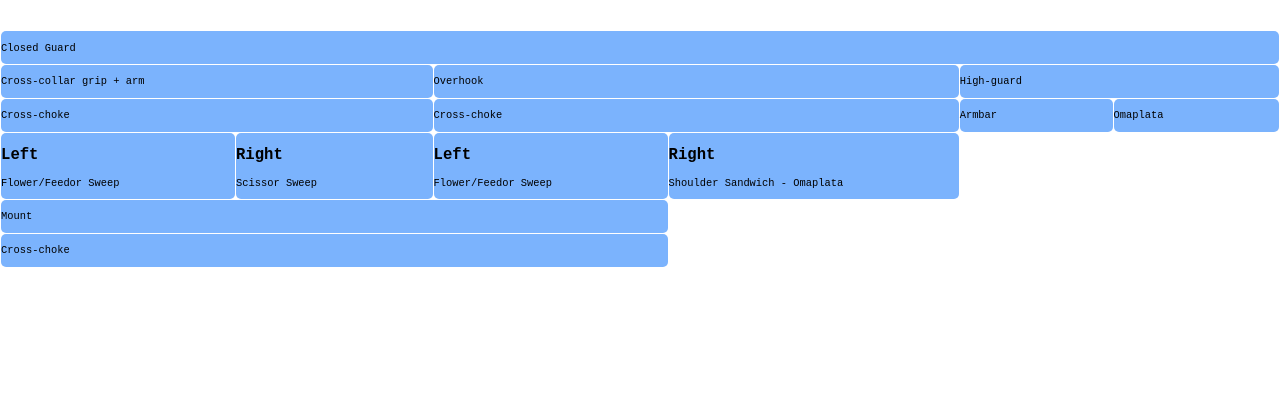
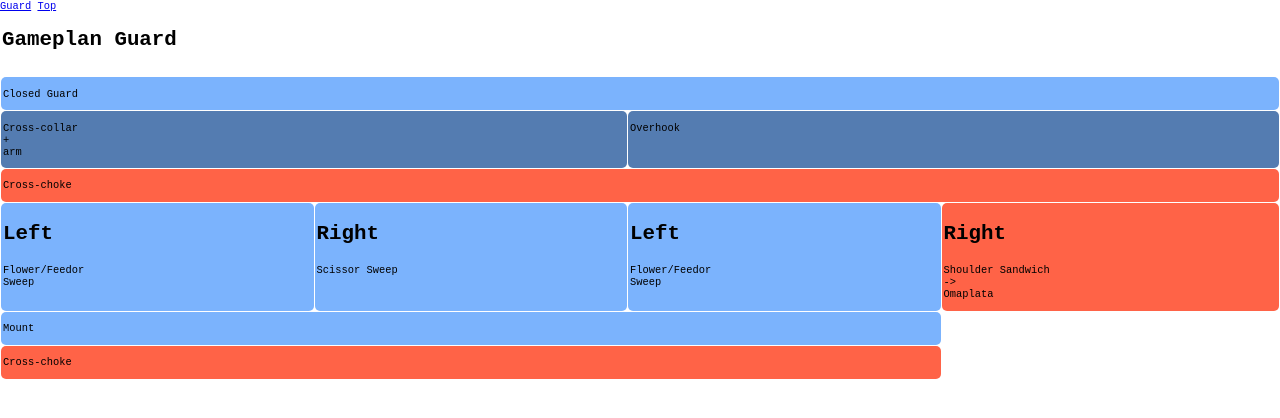
Before and after one commit to wellpappGIT/BJJ_gameplan, a plain HTML site: page index.html in a window 1280 px wide. Drawn offline with Linux system fonts and the light colour scheme.

Commit message:
Guard Gameplan implemented

```diff
--- a/css/master.css
+++ b/css/master.css
@@ -17,20 +17,31 @@ body {
   font-size: 0.8em;
 }
 
+h1,
+h2 {
+  font-size: 2em;
+  padding: 0.1em;
+}
+
+p {
+  font-size: 1em;
+  padding: 0 0.2em;
+}
+
 .container {
   width: 100%;
   height: 100%;
 
   margin: 0 auto;
-  padding: 3em 0.1em;
+  padding: 1em 0.1em;
 }
 
 .grid {
   /* border: 2px solid teal; */
 
   display: grid;
-  grid-template-columns: repeat(18, auto);
-  grid-template-rows: repeat(18, auto);
+  grid-template-columns: repeat(12, auto);
+  grid-template-rows: repeat(13, auto);
   grid-gap: 0.1em;
   grid-auto-flow: dense;
 }
@@ -46,24 +57,29 @@ body {
 }
 
 .tech01 {
-  grid-column: 1 / span 18;
+  grid-column: 1 / span 12;
   grid-row: 1 / span 1;
 }
 .tech02 {
   grid-column: 1 / span 6;
   grid-row: 2 / span 1;
+
+  background-color: rgb(84, 124, 177);
 }
 .tech03 {
   grid-column: 7 / span 6;
   grid-row: 2 / span 1;
+  background-color: rgb(84, 124, 177);
 }
 .tech04 {
   grid-column: 13 / span 6;
   grid-row: 2 / span 1;
 }
 .tech05 {
-  grid-column: 1 / span 6;
+  grid-column: 1 / span 12;
   grid-row: 3 / span 1;
+
+  background-color: tomato;
 }
 .tech055 {
   grid-column: 7 / span 6;
@@ -72,6 +88,8 @@ body {
 .tech0555 {
   grid-column: 1 / span 9;
   grid-row: 6 / span 1;
+
+  background-color: tomato;
 }
 .tech06 {
   grid-column: 13 / span 3;
@@ -96,6 +114,8 @@ body {
 .tech11 {
   grid-column: 10 / span 3;
   grid-row: 4 / span 1;
+
+  background-color: tomato;
 }
 .tech12 {
   grid-column: 1 / span 9;
--- a/index.html
+++ b/index.html
@@ -10,35 +10,43 @@
     <title>BJJ Gameplan</title>
   </head>
   <body>
+    <div class="title" id="Guard">
+      <a href="#Guard">Guard</a>
+      <a href="#Top">Top</a>
+      <h1>Gameplan Guard</h1>
+    </div>
     <div class="container">
       <div class="grid">
         <div class="tech01 tech-card">
           <p>Closed Guard</p>
         </div>
         <div class="tech02 tech-card">
-          <p>Cross-collar grip + arm</p>
+          <p>
+            Cross-collar<br />
+            + <br />arm
+          </p>
         </div>
         <div class="tech03 tech-card tech-card">
           <p>Overhook</p>
         </div>
-        <div class="tech04 tech-card tech-card">
+        <!-- <div class="tech04 tech-card tech-card">
           <p>High-guard</p>
-        </div>
+        </div> -->
         <div class="tech05 tech-card tech-card">
           <p>Cross-choke</p>
         </div>
-        <div class="tech055 tech-card">
+        <!-- <div class="tech055 tech-card">
           <p>Cross-choke</p>
-        </div>
-        <div class="tech06 tech-card">
+        </div> -->
+        <!-- <div class="tech06 tech-card">
           <p>Armbar</p>
         </div>
         <div class="tech07 tech-card">
           <p>Omaplata</p>
-        </div>
+        </div> -->
         <div class="tech08 tech-card">
           <h2>Left</h2>
-          <p>Flower/Feedor Sweep</p>
+          <p>Flower/Feedor<br />Sweep</p>
         </div>
         <div class="tech09 tech-card">
           <h2>Right</h2>
@@ -46,11 +54,14 @@
         </div>
         <div class="tech10 tech-card">
           <h2>Left</h2>
-          <p>Flower/Feedor Sweep</p>
+          <p>Flower/Feedor<br />Sweep</p>
         </div>
         <div class="tech11 tech-card">
           <h2>Right</h2>
-          <p>Shoulder Sandwich - Omaplata</p>
+          <p>
+            Shoulder Sandwich<br />
+            -> <br />Omaplata
+          </p>
         </div>
         <div class="tech12 tech-card">
           <p>Mount</p>
```
